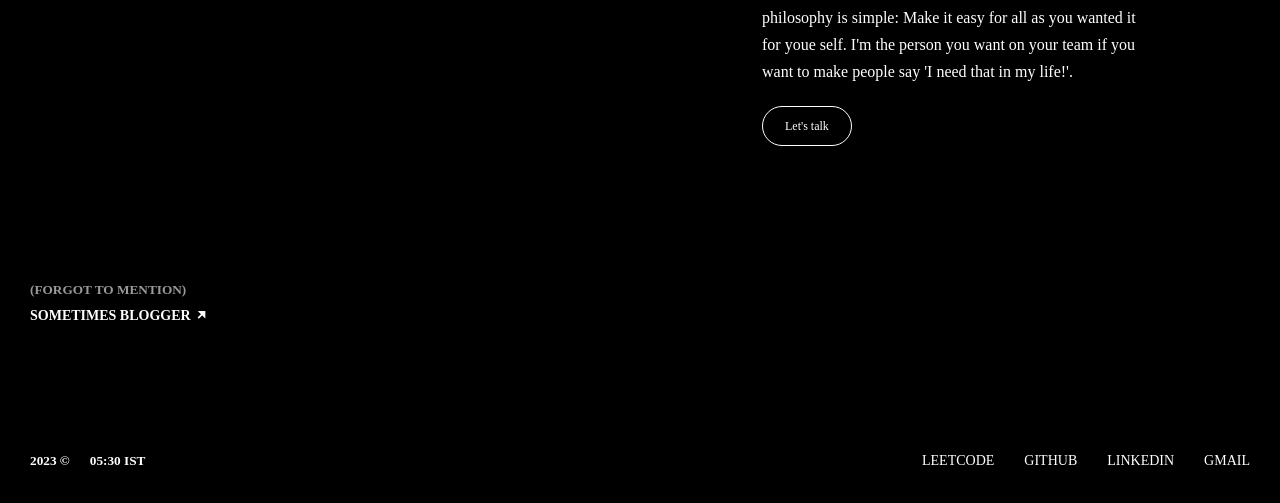
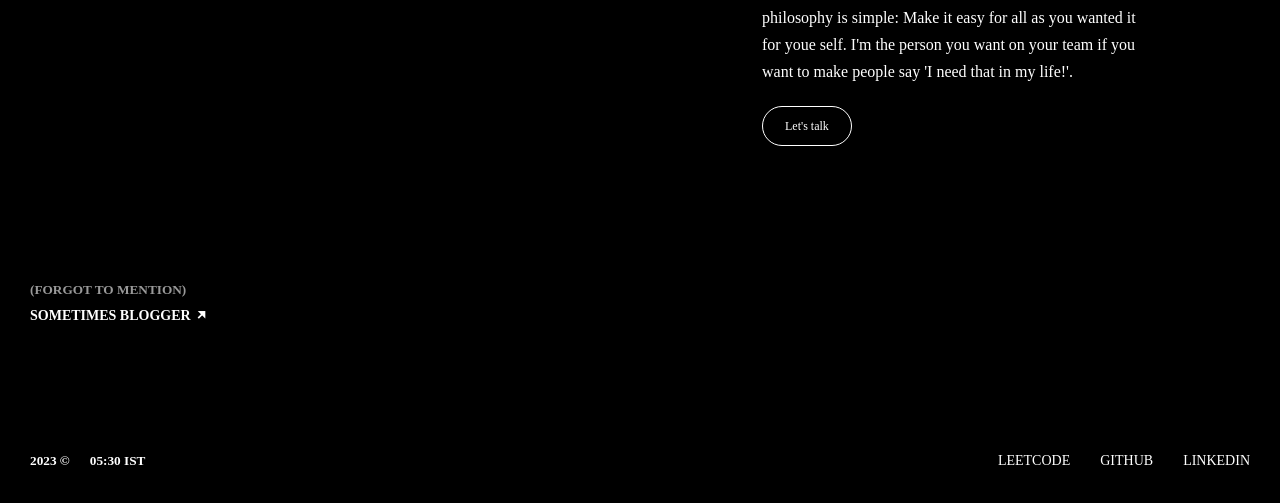
Before and after one commit to LearnerSomya/SomyaIntroduction, a plain HTML site: page index.html in a window 1280 px wide. Shown: the part 2049-2552 px from the top of the page. Drawn offline with nearby package versions, Linux system fonts and the light colour scheme; a script that the page names is missing.

Commit message:
Somya Introduction

```diff
--- a/index.html
+++ b/index.html
@@ -36,7 +36,6 @@
                 </div>
                 <div class="bounding">
                     <h5 class="boundingelem">Ready To Join'</h5>
-
                 </div>
             </div>
             <div id="herofooter">
@@ -103,7 +102,7 @@
                 <h5>05:30 IST</h5>
             </div>
             <div id="footerright">
-                <a href="https://leetcode.com/u/somyasinghal71001/"> Leetcode</a><a href="https://github.com/LearnerSomya">GitHub</a><a href="https://www.linkedin.com/in/somya-singhal-b6819b204/">Linkedin</a><a href="somyasinghal71001@gmail.com">Gmail</a>
+                <a href="https://leetcode.com/u/somyasinghal71001/"> Leetcode</a><a href="https://github.com/LearnerSomya">GitHub</a><a href="https://www.linkedin.com/in/somya-singhal-b6819b204/">Linkedin</a>
             </div>
         </div>
     </div>
```
